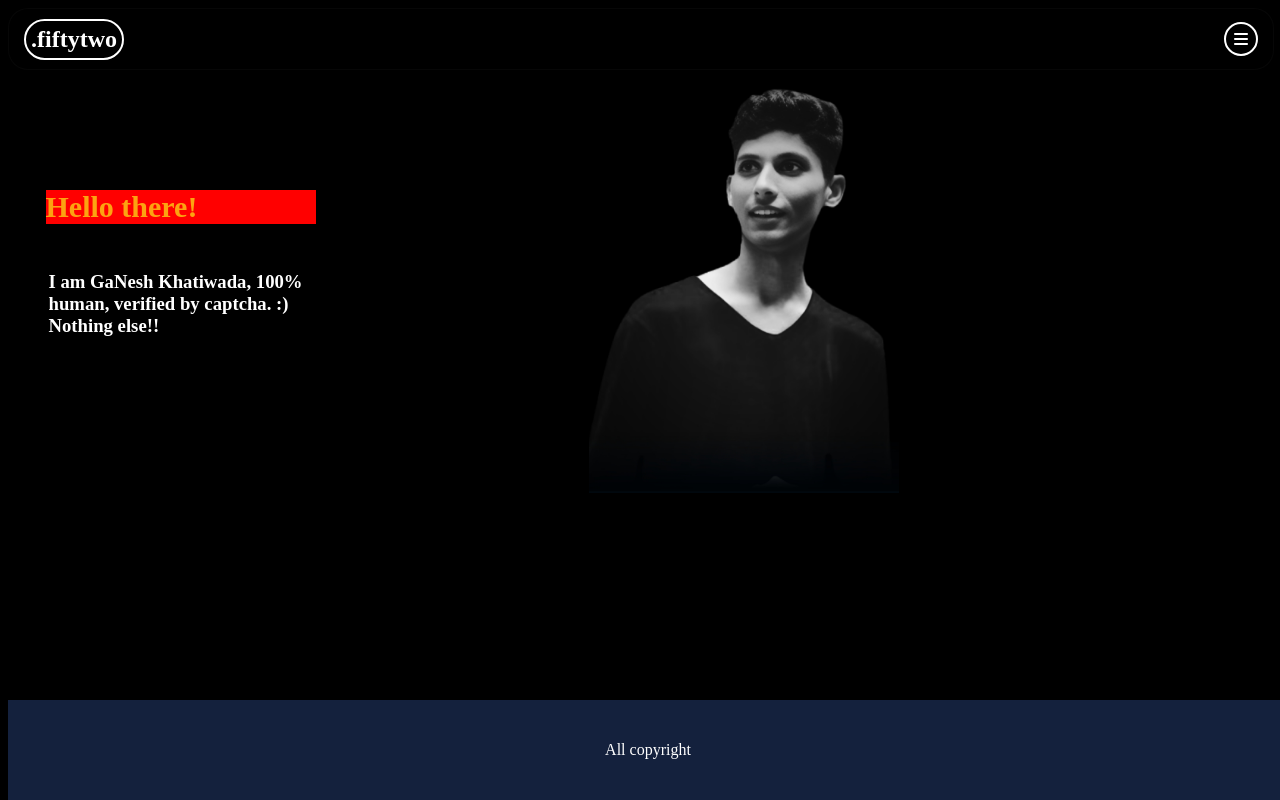
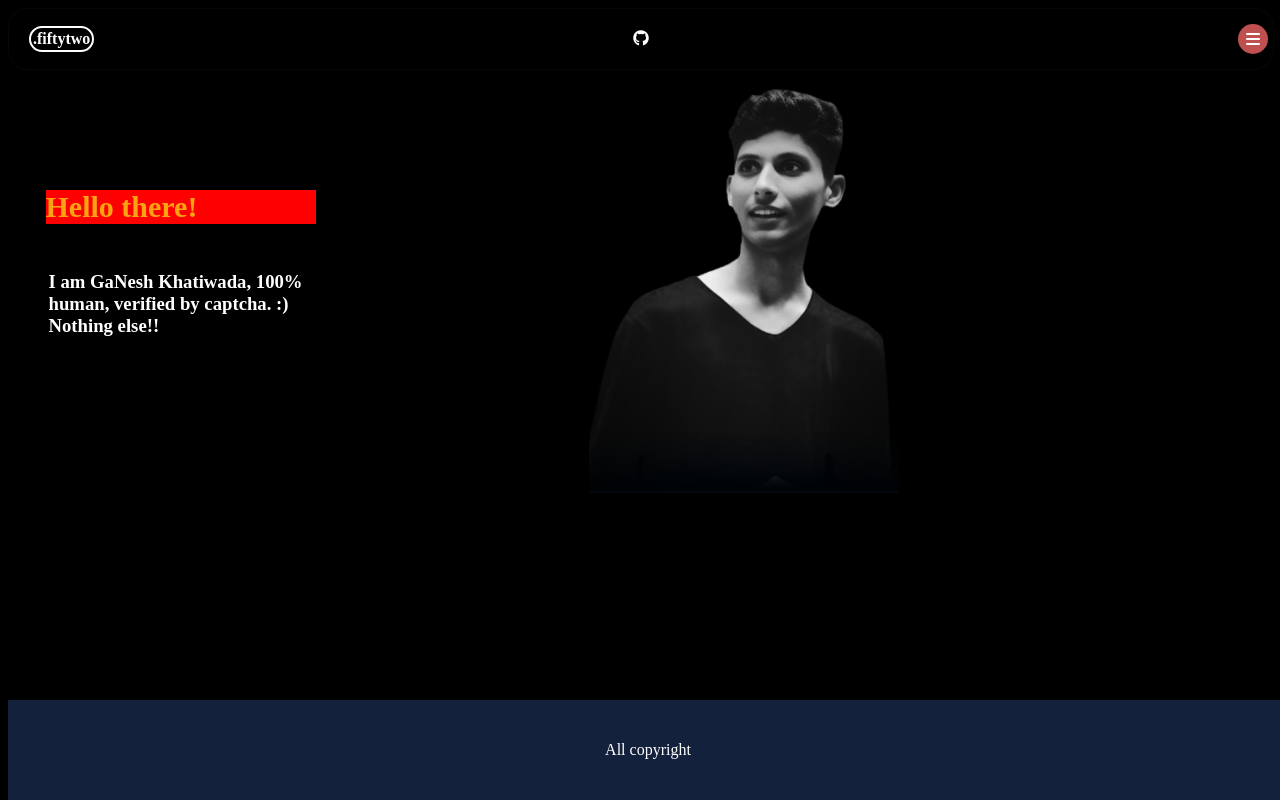
Before and after one commit to fiftytwo-52/webME, a plain HTML site: page index.html in a window 1280 px wide. Drawn offline with Linux system fonts and the light colour scheme.

Commit message:
logo added

```diff
--- a/index.html
+++ b/index.html
@@ -6,11 +6,16 @@
     <meta name="viewport" content="width=device-width, initial-scale=1.0">
     <title>Practice</title>
     <link rel="stylesheet" href="https://cdnjs.cloudflare.com/ajax/libs/font-awesome/6.5.1/css/all.min.css">
-    <link rel="stylesheet" href="style.css" </head>
-
+    <link rel="stylesheet" href="style.css"
+</head>
 <body>
     <nav class="top">
-        <h2 id="logo">.fiftytwo</h2></b>
+        <div id="logo_container">
+        .fiftytwo</b>
+        </div>
+        <div id="git_logo">
+            <i class="fa-brands fa-github"></i>
+        </div>
         <div class="menu">
             <i class="fa-solid fa-bars"></i>
         </div>
@@ -38,5 +43,4 @@
         </div>
     </footer>
 </body>
-
 </html>
--- a/style.css
+++ b/style.css
@@ -12,6 +12,7 @@ body {
     font-weight: 900;
     position: relative;
     align-items: center;
+    justify-content: center;
     z-index: 3;
     height: 60px;
     border: 1px solid rgba(255, 255, 255, 0.027);
@@ -27,14 +28,16 @@ body {
     color: rgb(255, 255, 255);
 }
 
-#logo{
+#logo_container{
     margin-left: 15px;
+    /* height: 30px; */
     border: 2px solid rgb(255, 255, 255);
-    padding: 5px;
+    padding: 2px;
     border-radius: 40px;
     display: flex;
     box-sizing: border-box;
     position: absolute;
+    left: 5px;
 
 }
 h1{
@@ -46,16 +49,35 @@ h1{
 .menu{
     display: flex;
     height: 30px;
+    background: #be5050;
     justify-content: center;
     align-items: center;
+    width: 30px;
+    /* border: 2px solid white; */
+    border-radius: 50%;
+    right:15px;
+    right: 5px;
+    position: absolute;
+    background-size: cover;
+}
+.menu:hover {
+    transform: scale(1.2);
+    color: yellow
+    /* border: 2px solid #fca311; */
+}
+.git_logo{
+    display: flex;
+    height: 30px;
+    /* justify-content: center;
+    align-items: center; */
     width: 30px;
     border: 2px solid white;
     border-radius: 50%;
     right:15px;
-    position: absolute;
+    /* position: absolute; */
     background-size: cover;
 }
-.menu:hover {
+.git_logo:hover {
     border: 2px solid #fca311;
 }
 .txt_img_container{
```
